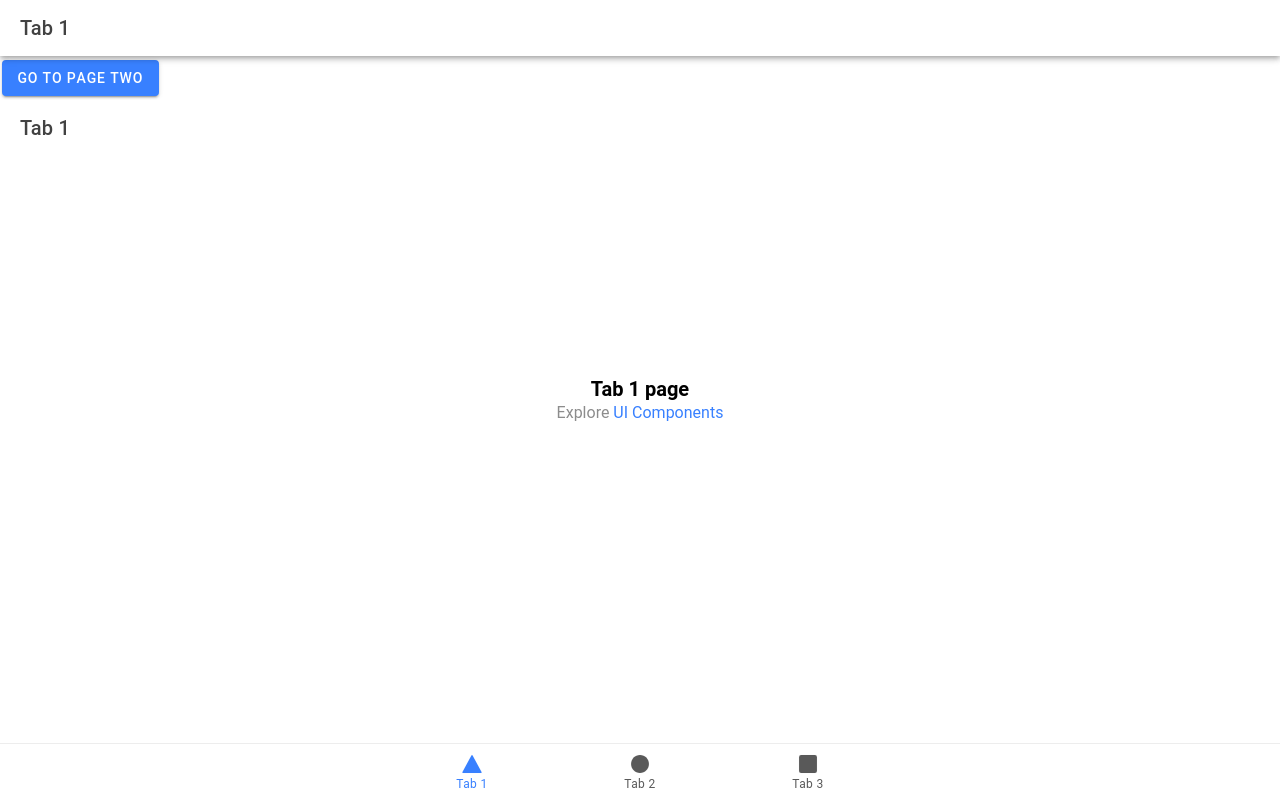
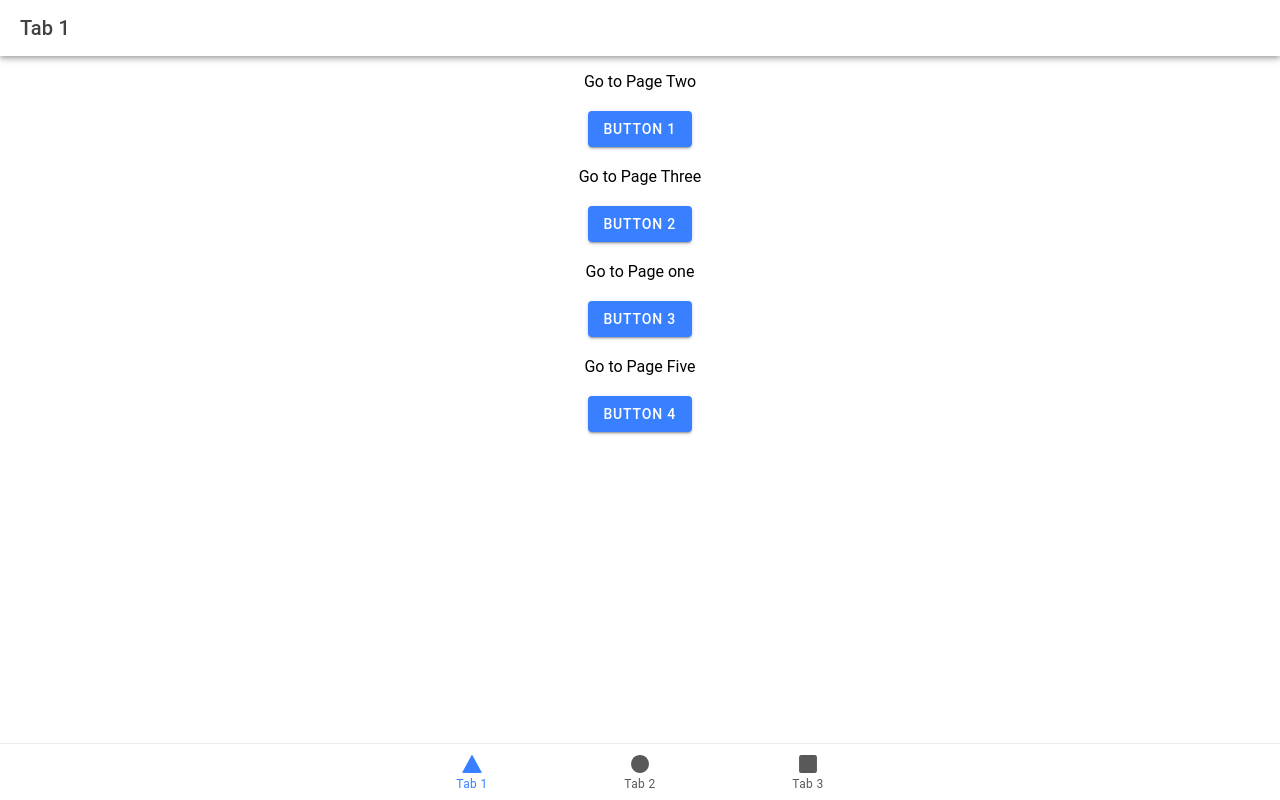
Before and after one commit to Airse002/ionic-ap-iuse, a React (Vite) app: page /tab1 in a window 1280 px wide. Built offline with nearby package versions, Linux system fonts and the light colour scheme.

Commit message:
launch screen layout consideration

```diff
--- a/src/pages/Tab1.tsx
+++ b/src/pages/Tab1.tsx
@@ -1,8 +1,6 @@
-import { IonContent, IonHeader, IonPage, IonTitle, IonToolbar,IonNavLink , IonButton } from '@ionic/react';
-import ExploreContainer from '../components/ExploreContainer';
+import React from 'react';
+import { IonContent, IonHeader, IonPage, IonTitle, IonToolbar, IonButton } from '@ionic/react';
 import './Tab1.css';
-import Tab2 from './Tab2';
-
 
 const Tab1: React.FC = () => {
   return (
@@ -12,13 +10,30 @@ const Tab1: React.FC = () => {
           <IonTitle>Tab 1</IonTitle>
         </IonToolbar>
       </IonHeader>
-      <IonContent fullscreen>
-        <IonButton routerLink="/tab2">Go to Page Two</IonButton>
+      <IonContent fullscreen className="ion-text-center ion-justify-content-center">
+        {/* First Button */}
+        <div className="button-container">
+          <p>Go to Page Two</p>
+          <IonButton routerLink="/tab2">Button 1</IonButton>
+        </div>
 
-        <IonToolbar>
-          <IonTitle size="large">Tab 1</IonTitle>
-        </IonToolbar>
-        <ExploreContainer name="Tab 1 page" />
+        {/* Second Button */}
+        <div className="button-container">
+          <p>Go to Page Three</p>
+          <IonButton routerLink="/tab3">Button 2</IonButton>
+        </div>
+
+        {/* Third Button */}
+        <div className="button-container">
+          <p>Go to Page one</p>
+          <IonButton routerLink="/tab1">Button 3</IonButton>
+        </div>
+
+        {/* Fourth Button */}
+        <div className="button-container">
+          <p>Go to Page Five</p>
+          <IonButton routerLink="/tab2">Button 4</IonButton>
+        </div>
       </IonContent>
     </IonPage>
   );
```
